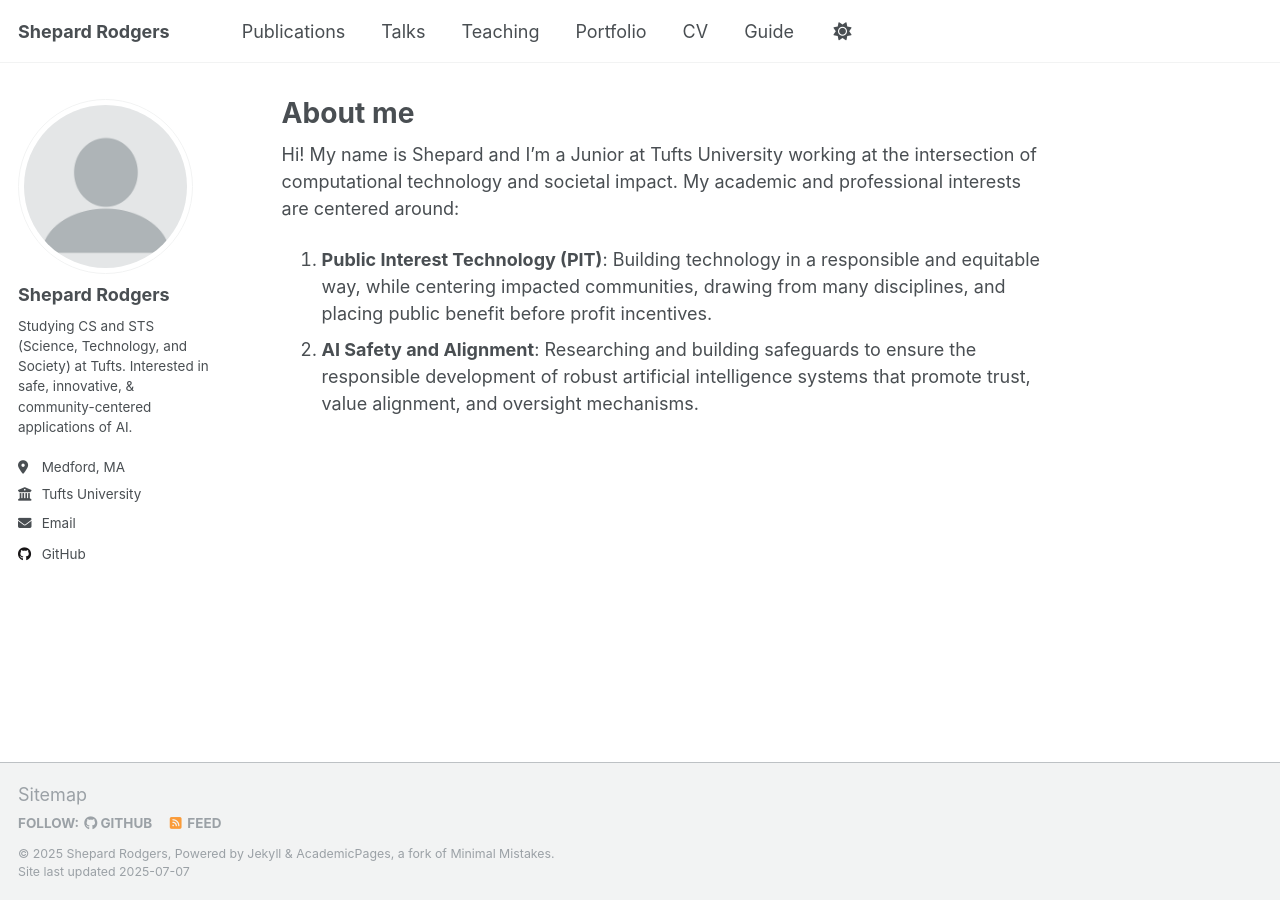
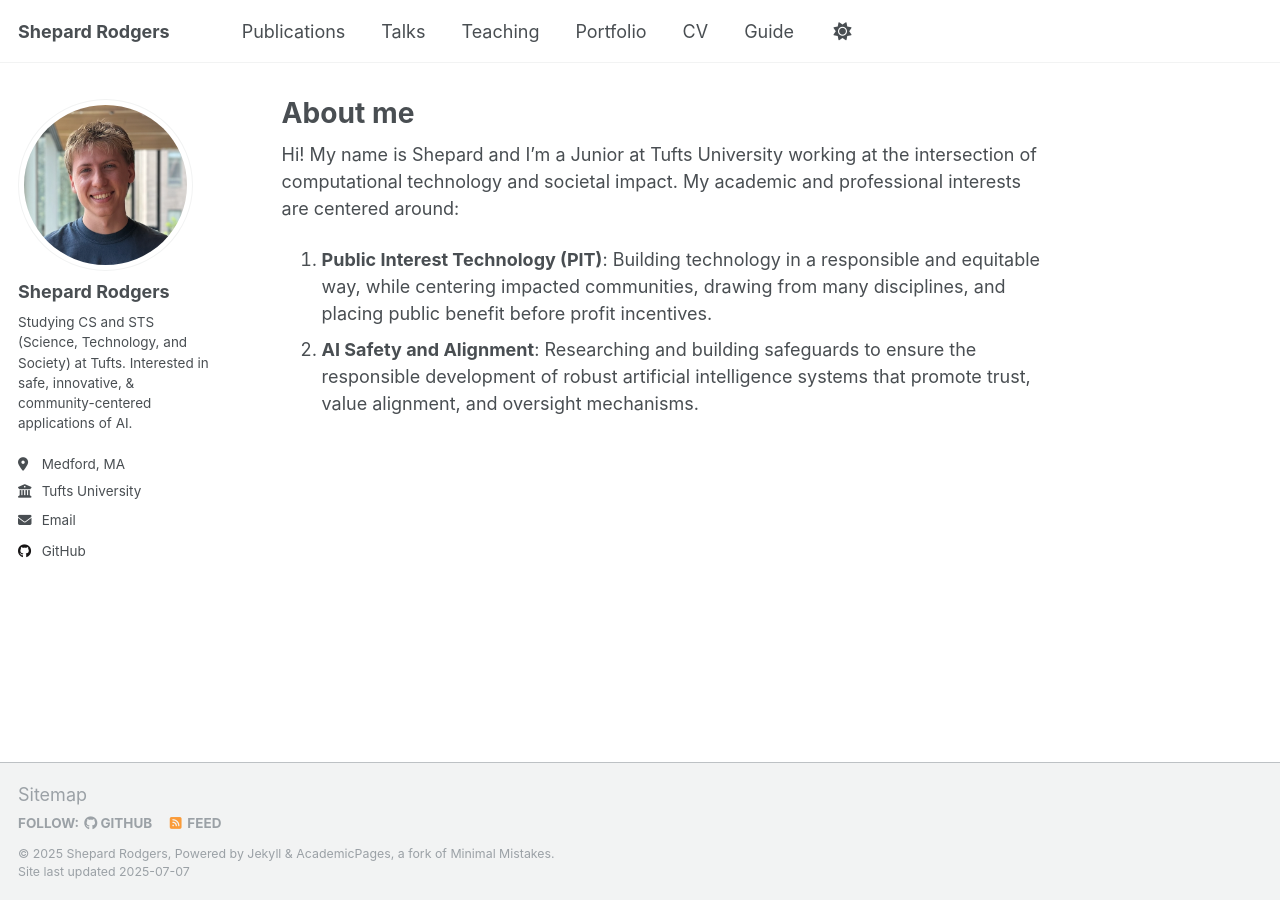
Before and after one commit to ShepardRodgers/ShepardRodgers.github.io, a Jekyll site: the page built from _pages/about.md, in a window 1280 px wide. Built offline with Jekyll 4.4.1, drawn with Linux system fonts in a browser that asks for light colours; a script that is not in the unit is left out.

Commit message:
Updated headshot in sidebar

```diff
--- a/_config.yml
+++ b/_config.yml
@@ -22,7 +22,7 @@
 #               Additional customization can be done by editing /_includes/author-profile.html
 author:
   # Biographic information
-  avatar           : "profile.png"
+  avatar           : "Headshot-PIT.png"
   name             : "Shepard Rodgers"
   pronouns         : # example: "she/her"
   bio              : "Studying CS and STS (Science, Technology, and Society) at Tufts. Interested in safe, innovative, & community-centered applications of AI."
```
Also changed, not shown: images/Headshot-PIT.png (added).
